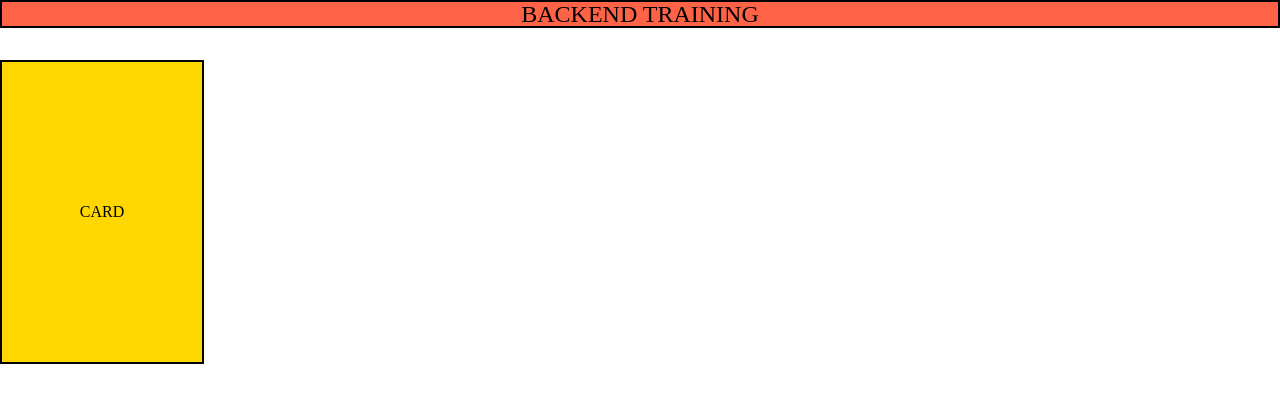
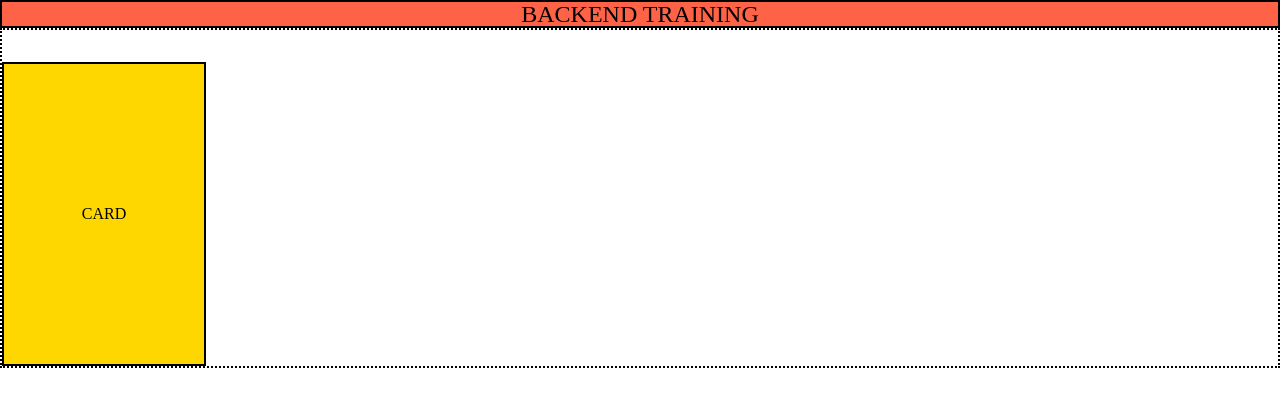
Before and after one commit to ThomasDCW/backendtraining, a React (Vite) app in the folder frontend/: page / in a window 1280 px wide. Shown: the top 406 px of the page. Built offline with nearby package versions, Linux system fonts and the light colour scheme.

Commit message:
create galley comp

```diff
--- a/frontend/src/App.jsx
+++ b/frontend/src/App.jsx
@@ -1,11 +1,11 @@
 import Header from "@components/Header";
-import Card from "@components/Card";
+import Gallery from "@components/Gallery";
 
 function App() {
   return (
     <div className="App">
       <Header />
-      <Card />
+      <Gallery />
     </div>
   );
 }
--- /dev/null
+++ b/frontend/src/components/Gallery/index.jsx
@@ -0,0 +1,10 @@
+import Card from "@components/Card";
+import SGallery from "./style";
+
+export default function Gallery() {
+  return (
+    <SGallery>
+      <Card />
+    </SGallery>
+  );
+}
--- /dev/null
+++ b/frontend/src/components/Gallery/style.jsx
@@ -0,0 +1,5 @@
+import styled from "styled-components";
+
+export default styled.section`
+  border: 2px dotted black;
+`;
```
